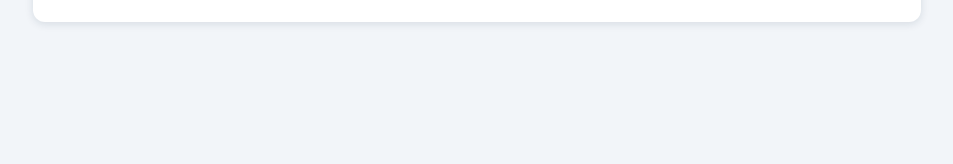
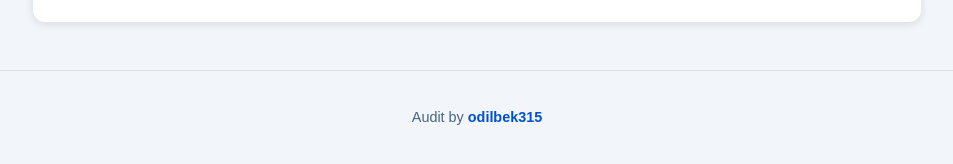
Before and after one commit to odilbek315/hugo, a website: page frontend/index.html in a window 1280 px wide. Shown: the part 486-650 px from the top of the page, without its empty margins (163-1116 px from the left). Drawn offline with Linux system fonts and the light colour scheme.

Commit message:
Update audit name to odilbek315

```diff
--- a/frontend/index.html
+++ b/frontend/index.html
@@ -31,5 +31,8 @@
       </section>
     </main>
     <script src="./app.js"></script>
+    <footer class="audit-footer">
+      <p>Audit by <span id="auditName">odilbek315</span></p>
+    </footer>
   </body>
 </html>
--- a/frontend/style.css
+++ b/frontend/style.css
@@ -54,3 +54,17 @@ pre {
   border-radius: 10px;
   overflow-x: auto;
 }
+
+.audit-footer {
+  text-align: center;
+  margin-top: 48px;
+  padding: 24px;
+  border-top: 1px solid rgba(16, 42, 67, 0.1);
+  color: #486581;
+  font-size: 0.9rem;
+}
+
+#auditName {
+  font-weight: 600;
+  color: #0052cc;
+}
```
Also changed, not shown: README.md.
